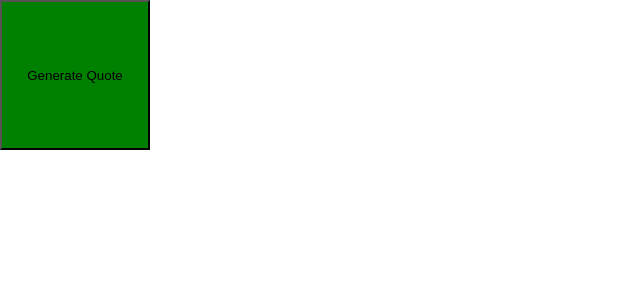
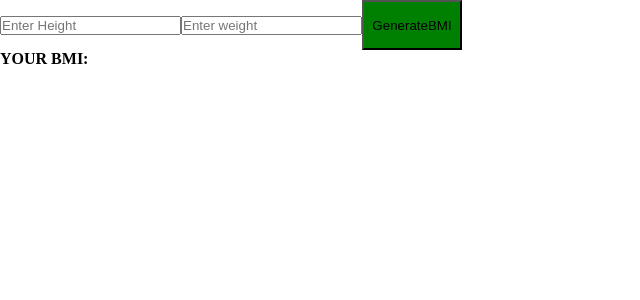
Before and after one commit to amna689/Tasks, a React (Vite) app: page / in a window 1280 px wide. Shown: the top 300 px of the page, without its empty margins (0-640 px from the left). Built offline with nearby package versions, Linux system fonts and the light colour scheme.

Commit message:
BMI CALCULATOR COMPONENT TO PRACTICE PROP SHARING

```diff
--- a/src/App.jsx
+++ b/src/App.jsx
@@ -23,6 +23,7 @@ import Active from './Component/Active'
 import Basic  from './Component/Basic';
 import PasswordDisplay from './Component/PasswordDisplay';
 import QuoteGenerate from './Component/QuoteGenerate';
+import BMICALCULATOR from './Component/BMICALCULATOR.jsx';
 
 
 
@@ -30,11 +31,17 @@ import QuoteGenerate from './Component/QuoteGenerate';
 
 
 const App = () => {
-  const[quote,setquote]=useState("")
-  const handlequote=(updatedquote)=>{
-    setquote(updatedquote);
+  const[BMICALC,setMICALC]=useState("")
+  const handleBMI=(newBMI)=>{
+    setMICALC(newBMI)
 
   }
+
+  // const[quote,setquote]=useState("")
+  // const handlequote=(updatedquote)=>{
+  //   setquote(updatedquote);
+
+
   // const [password,setpassword]=useState("")
   // const handlepassword=(newpassword)=>{
   //   setpassword(newpassword);
@@ -62,7 +69,9 @@ const App = () => {
 
   return(
     <div>
-      <QuoteGenerate generatequote={handlequote} quote={quote}/>
+      <BMICALCULATOR handleBMI={handleBMI} />
+      <p><strong>YOUR BMI:</strong>{BMICALC}</p>
+      {/* <QuoteGenerate generatequote={handlequote} quote={quote}/> */}
       {/* <button onClick={generatepassword} style={{backgroundColor:"red",width:"150px",height:"100px"}}>generatepassowrd</button>
        <h3><strong> Your password:</strong></h3>
        <p>{password}</p>
--- /dev/null
+++ b/src/Component/BMICALCULATOR.jsx
@@ -0,0 +1,31 @@
+import React, { useState } from "react";
+const BMICALCULATOR=(props)=>{
+    const [height,setheight]=useState("")
+    const [weight,setweight]=useState("")
+    let newBMI;
+    function genarateBMI(){
+        const h=parseFloat(height)
+        const w=parseFloat(weight)
+        if(!h||!w||h<0){
+            alert("Enter valid  height and weight");
+            return;
+        }
+        newBMI=w/(h*h);
+         props.handleBMI(newBMI.toFixed(2))
+
+
+
+
+
+    }
+
+
+    return(
+        <div>
+            <input value={height} onChange={(e)=>setheight(e.target.value)} type="number"  name="height" id="height" placeholder="Enter Height" />
+            <input value={weight} onChange={(e)=>setweight(e.target.value)} type="number" name="weight" id="weight" placeholder="Enter weight" />
+            <button onClick={genarateBMI} style={{backgroundColor:"green",width:"100px",height:"50px"}}>GenerateBMI</button>
+        </div>
+    )
+}
+export default BMICALCULATOR;
```
